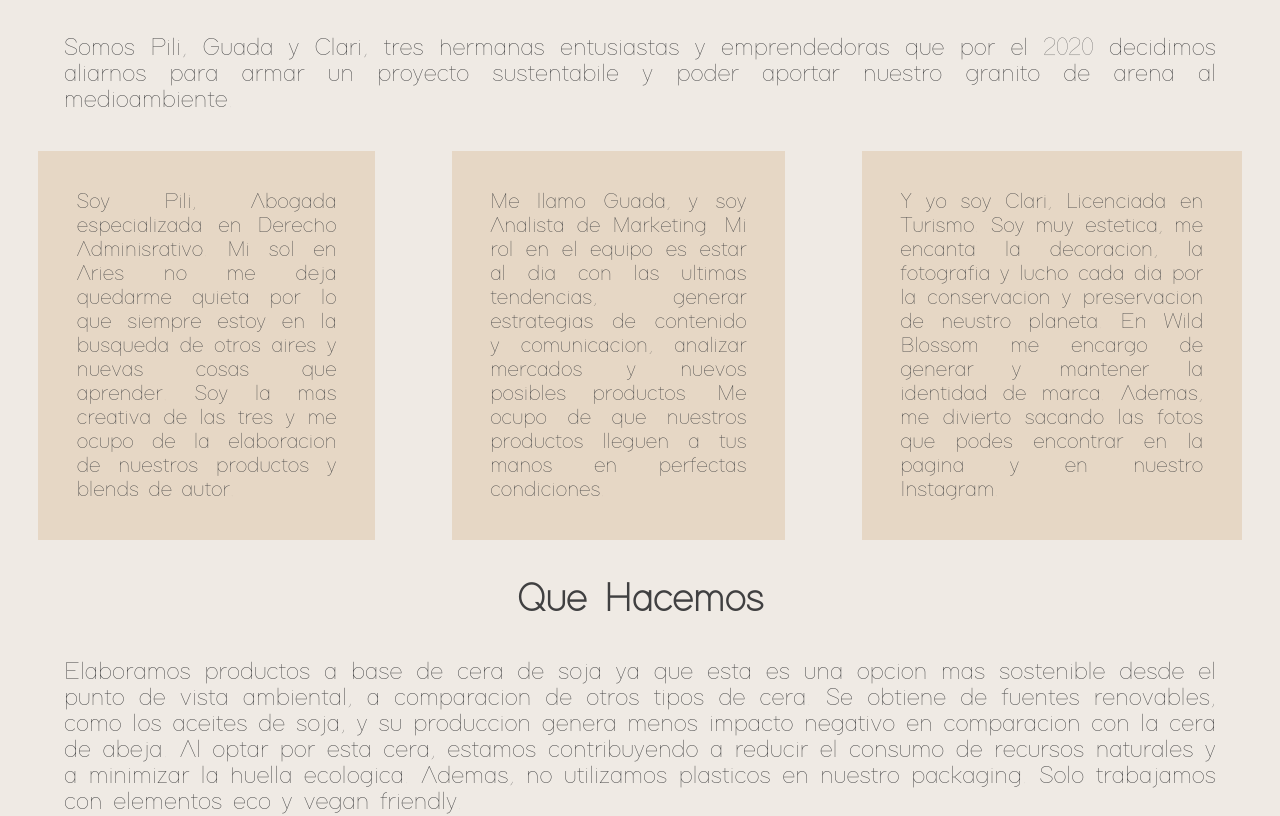
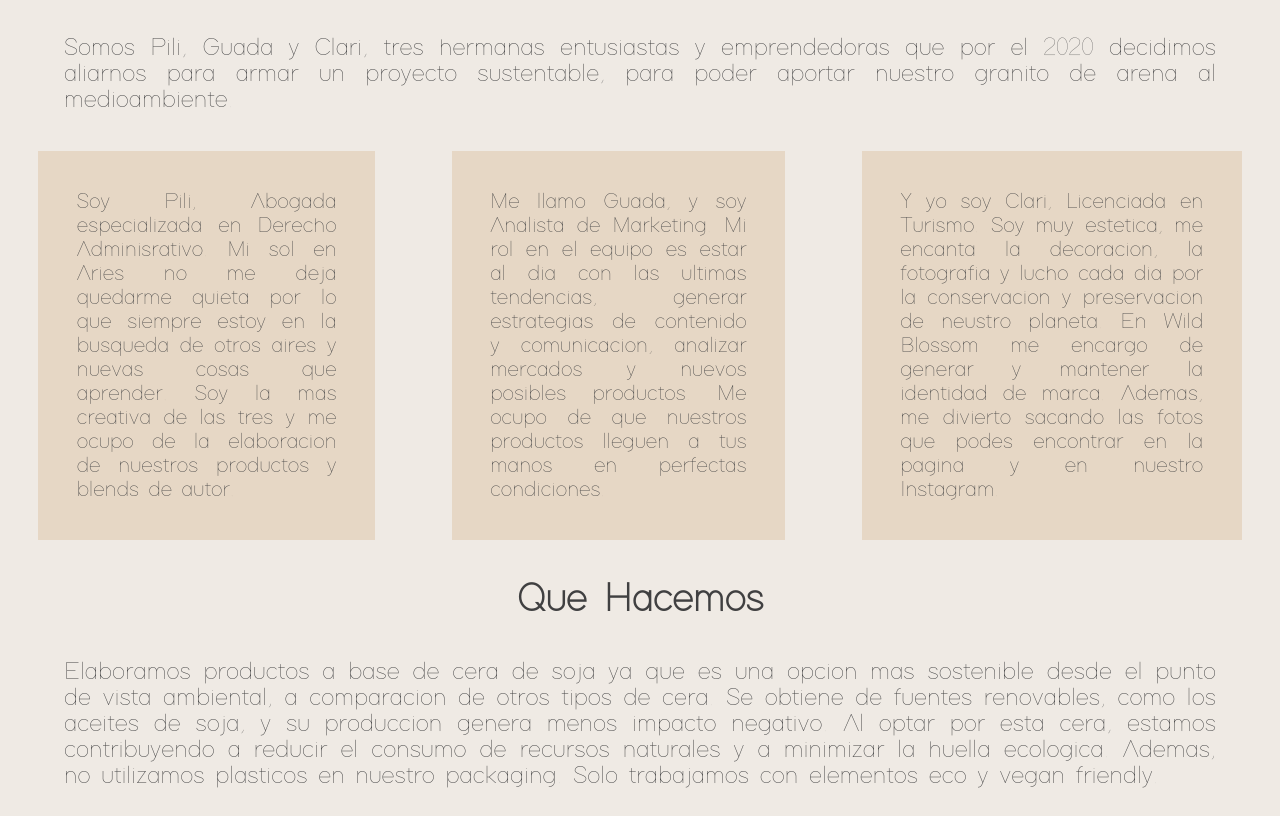
Before and after one commit to GuadaOlaso/WBC, a plain HTML site: page page/Nosotros.html in a window 1280 px wide. Shown: the part 149-965 px from the top of the page. Drawn offline with Linux system fonts and the light colour scheme.

Commit message:
Nueva version final - Correcciones de ortogafia

```diff
--- a/page/Nosotros.html
+++ b/page/Nosotros.html
@@ -32,7 +32,7 @@
 </header>
 <main>
     <h2 class="somos">Quienes Somos</h2>
-        <p class="somosp">Somos Pili, Guada y Clari, tres hermanas entusiastas y emprendedoras que por el 2020 decidimos aliarnos para armar un proyecto sustentabile y poder aportar nuestro granito de arena al medioambiente.</p>
+        <p class="somosp">Somos Pili, Guada y Clari, tres hermanas entusiastas y emprendedoras que por el 2020 decidimos aliarnos para armar un proyecto sustentable, para poder aportar nuestro granito de arena al medioambiente.</p>
         <ul class="nosotros">
             <li class="pili">
                 Soy Pili, Abogada especializada en Derecho Adminisrativo.
@@ -50,7 +50,7 @@
             </li>
         </ul>
         <h2 class="hacemos">Que Hacemos</h2>
-        <p class="hacemosp">Elaboramos productos a base de cera de soja ya que esta es una opcion mas sostenible desde el punto de vista ambiental, a comparacion de otros tipos de cera. Se obtiene de fuentes renovables, como los aceites de soja, y su produccion genera menos impacto negativo en comparacion con la cera de abeja. Al optar por esta cera, estamos contribuyendo a reducir el consumo de recursos naturales y a minimizar la huella ecologica. Ademas, no utilizamos plasticos en nuestro packaging. Solo trabajamos con elementos eco y vegan friendly. </p>
+        <p class="hacemosp">Elaboramos productos a base de cera de soja ya que es una opcion mas sostenible desde el punto de vista ambiental, a comparacion de otros tipos de cera. Se obtiene de fuentes renovables, como los aceites de soja, y su produccion genera menos impacto negativo. Al optar por esta cera, estamos contribuyendo a reducir el consumo de recursos naturales y a minimizar la huella ecologica. Ademas, no utilizamos plasticos en nuestro packaging. Solo trabajamos con elementos eco y vegan friendly. </p>
 
 
 
```
